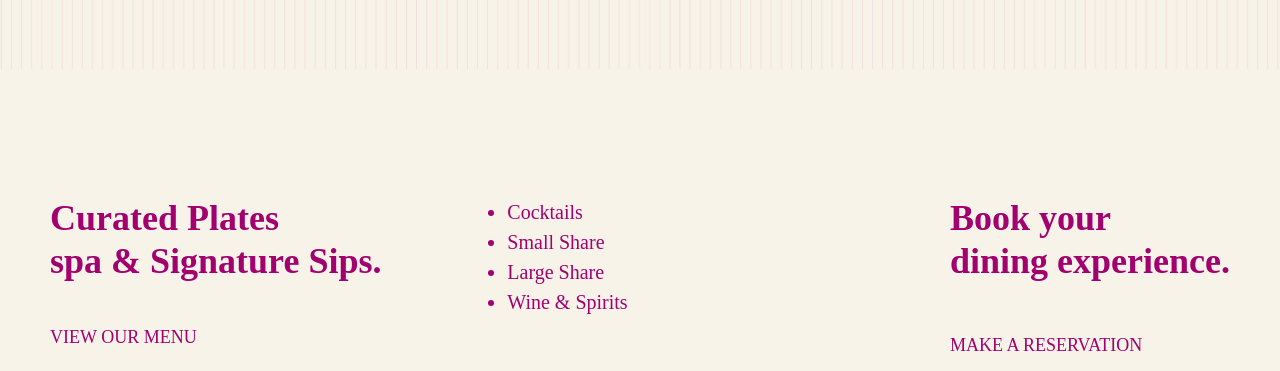
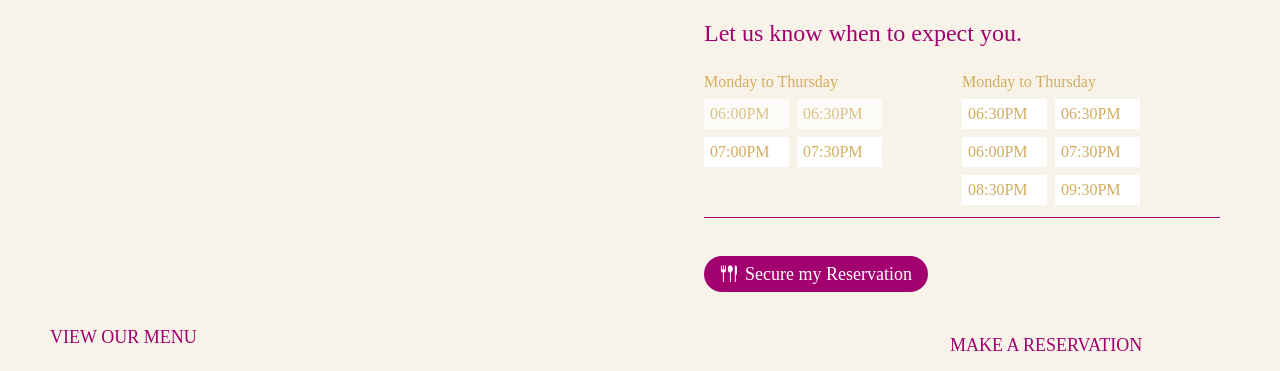
Before and after one commit to img-website/anjeer, a website: page index.html in a window 1280 px wide. Shown: the part 685-1056 px from the top of the page. Drawn offline with Linux system fonts and the light colour scheme; a web font is replaced by a local one.

Commit message:
button done

```diff
--- a/index.html
+++ b/index.html
@@ -181,7 +181,7 @@
     </div>
     <!-- faq modal end -->
        <!-- booking modal -->
-   <div class="hidden">
+   <div class="">
     <div class="w-full max-w-[1366px] min-h-[768px] absolute left-1/2 -translate-x-1/2 top-[80px] bg-[#F8F3E9]  mt-10">
       <div class="py-[44px] lg:py-[28px] px-[40px] lg:px-[60px]">
         <div class="flex items-start">
@@ -219,10 +219,10 @@
            <div class="lg:text-[24px] text-[20px] font-normal text-theme1 pb-[35px] border-b border-theme1">
             Allergies & Preferences.
            </div>
-           <div class="lg:text-[24px] text-[20px] font-normal text-theme1">
+           <div class="lg:text-[24px] text-[20px] font-normal text-theme1  ">
             Let us know when to expect you.
           </div>
-          <div class="flex *:lg:w-1/2  *:w-full flex-wrap justify-between">
+          <div class="flex *:lg:w-1/2  *:w-full flex-wrap justify-between border-b border-theme1 pb-3">
             <div>
               <div class="text-[16px] leading-[26px] font-normal text-[#D4AC5E]">Monday to Thursday</div>
               <div class="flex mt-1 flex-wrap gap-2 [&_.disabled]:opacity-70">
@@ -267,6 +267,13 @@
           </div>
 
 
+          <div class="mt-5">
+            <button class="bg-[#A2006E] px-4 py-2 sm:text-[18px] text-sm font-normal text-white rounded-full size-max flex items-center gap-2">
+              <span class="size-[17px] *:size-full">
+                <img src="./assets/img/flatware.png" alt="">
+              </span>
+              Secure my Reservation</button>
+          </div>
         </div>
 
         </div>
```
Also changed, not shown: assets/css/output.css, assets/img/flatware.png (added).
